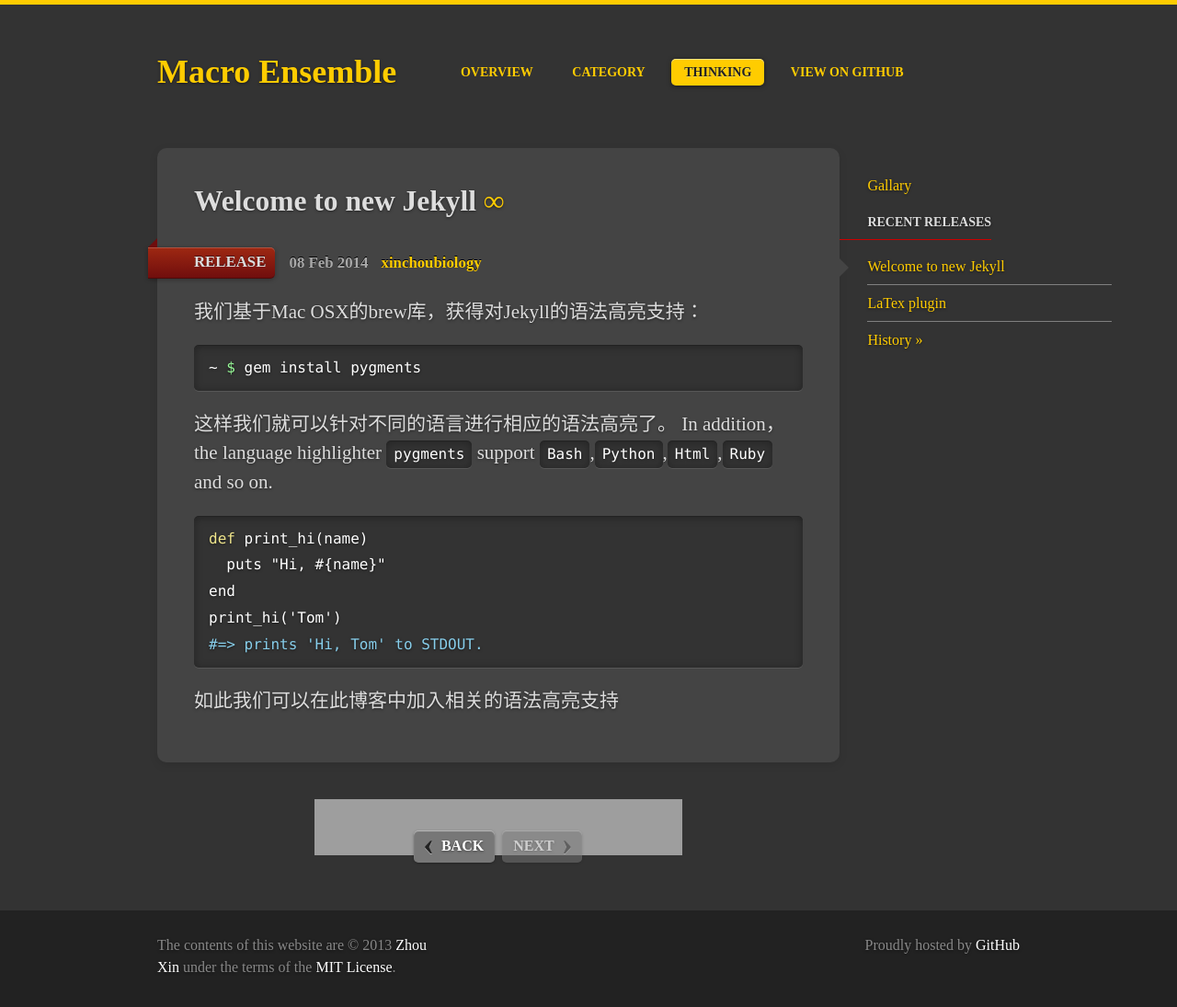
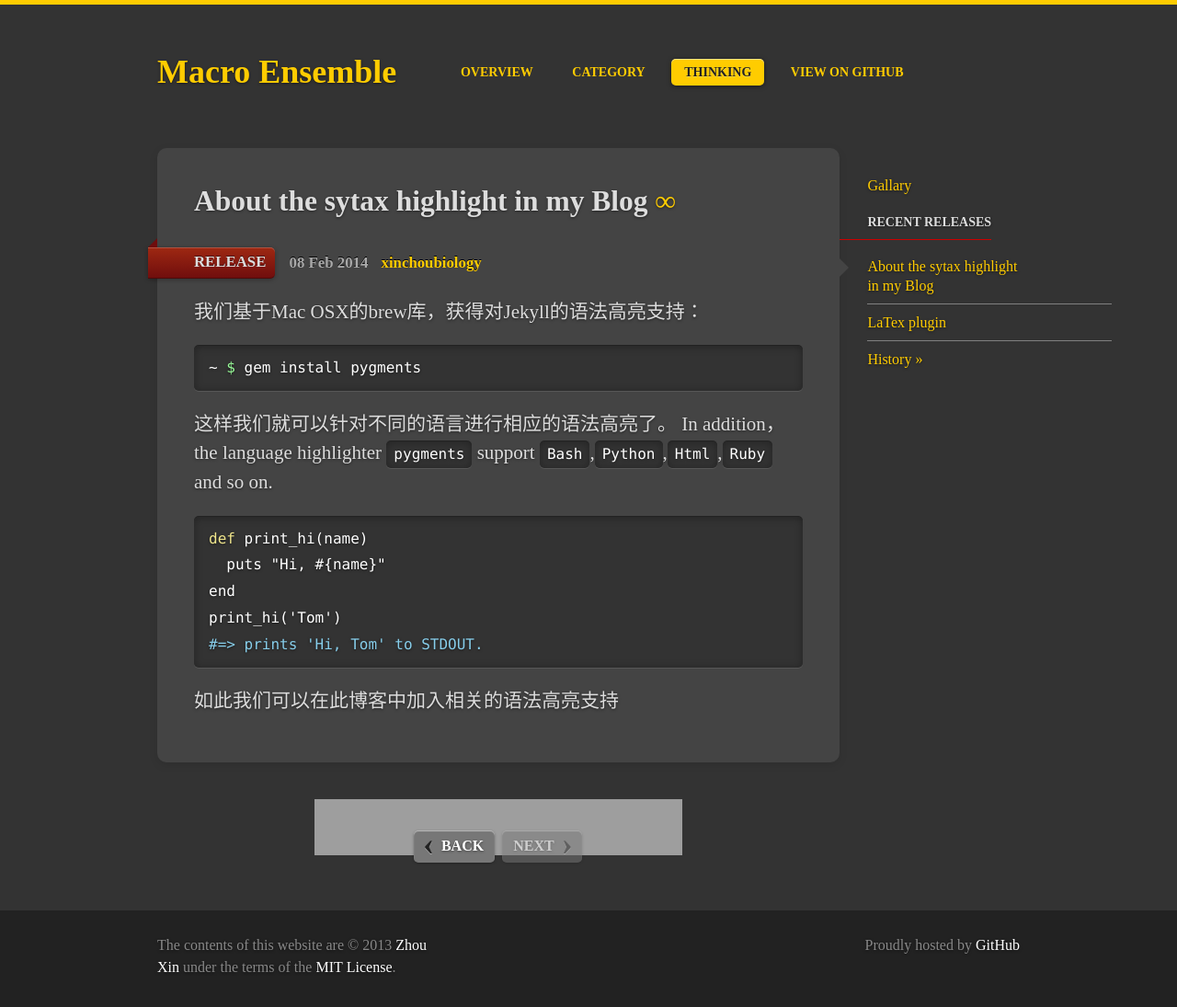
Before and after one commit to xinchoubiology/macroEnsemble, a Jekyll site: the page built from _posts/2014-02-07-Sytax-highlight-in-Jekyll.markdown, in a window 1280 px wide. Shown: the whole page at 92% size. Built offline with Jekyll 4.4.1, drawn with Linux system fonts in a browser that asks for light colours; some web fonts are replaced; formulas are drawn with MathJax 3; comment, search, counter and statistics services are not loaded.

Commit message:
change markdown's title

```diff
--- a/_posts/2014-02-07-Sytax-highlight-in-Jekyll.markdown
+++ b/_posts/2014-02-07-Sytax-highlight-in-Jekyll.markdown
@@ -1,10 +1,10 @@
 ---
 layout: news_item
-title: 'Welcome to new Jekyll'
+title: 'About the sytax highlight in my Blog'
 date: 2014-02-07 17:43:32 -0800
 permalink: /news/Sytax-Highlight
 author: xinchoubiology
-version: Welcome to new Jekyll
+version: About the sytax highlight in my Blog
 prev_section: LaTex-plugin
 categories: [release]
 ---
```
